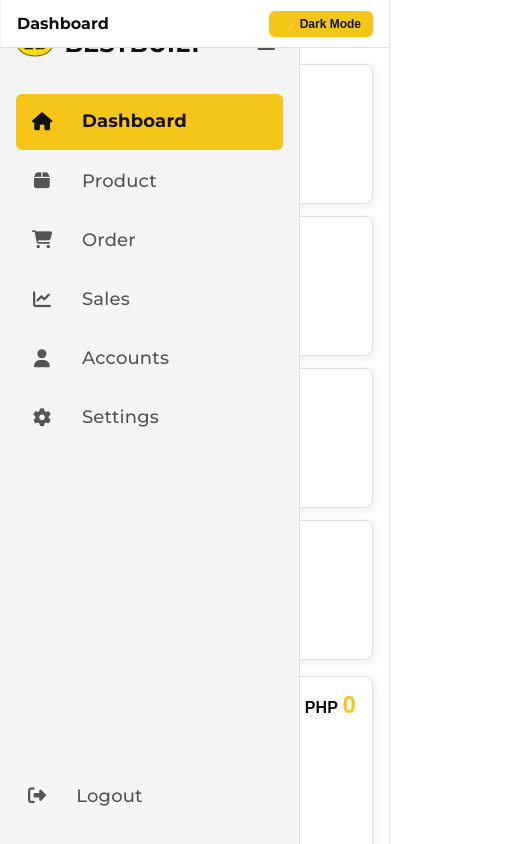
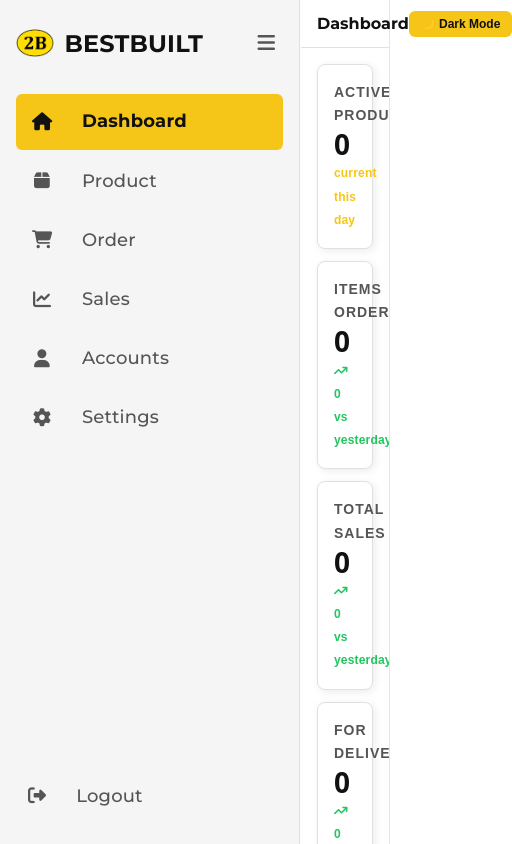
Before and after one commit to crosser800/Kiosk-Website-Control, a React (Vite) app: page / in a window 390 px wide. Shown: the top 844 px of the page, 512 px wide, since content can reach past the window. Built offline with nearby package versions, Linux system fonts and the light colour scheme.

Commit message:
Fix dashboard/sidebar overlap

```diff
--- a/src/App.css
+++ b/src/App.css
@@ -44,13 +44,6 @@ body {
 }
 
 #root {
-  display: flex;
   min-height: 100vh;
   width: 100%;
 }
-
-@media (max-width: 768px) {
-  #root {
-    flex-direction: column;
-  }
-}
--- a/src/App.tsx
+++ b/src/App.tsx
@@ -7,6 +7,7 @@ import Header from './components/Header';
 export default function App() {
   const [active, setActive] = useState('Dashboard');
   const [isDark, setIsDark] = useState(false);
+  const [isCollapsed, setIsCollapsed] = useState(false);
 
   const toggleTheme = () => {
     setIsDark(!isDark);
@@ -39,16 +40,14 @@ export default function App() {
   };
 
   return (
-    <div style={{ display: 'flex' }}>
-      <Sidebar active={active} onNavigate={setActive} />
+    <>
+      <Sidebar active={active} onNavigate={setActive} isCollapsed={isCollapsed} setIsCollapsed={setIsCollapsed} />
 
-      {/* Right side */}
-      <div style={{ flex: 1, display: 'flex', flexDirection: 'column' }}>
+      <div style={{ marginLeft: isCollapsed ? '80px' : '300px', display: 'flex', flexDirection: 'column', minHeight: '100vh', transition: 'margin-left 0.3s ease' }}>
         <Header active={active} isDark={isDark} onToggle={toggleTheme} />
 
-        {/* Page content */}
-        <div style={{ flex: 1 }}>{renderPage()}</div>
+        <div style={{ flex: 1, overflowY: 'auto' }}>{renderPage()}</div>
       </div>
-    </div>
+    </>
   );
 }
--- a/src/components/Sidebar.tsx
+++ b/src/components/Sidebar.tsx
@@ -1,10 +1,11 @@
-import { useState } from 'react';
 import styles from './Sidebar.module.css';
 import logo from "../assets/2B LOGO.png";
 
 type SidebarProps = {
   active: string;
   onNavigate: (item: string) => void;
+  isCollapsed: boolean;
+  setIsCollapsed: (collapsed: boolean) => void;
 };
 
 const navItems = [
@@ -16,8 +17,7 @@ const navItems = [
   { name: 'Settings', icon: 'fa-solid fa-gear' },
 ];
 
-export default function Sidebar({ active, onNavigate }: SidebarProps) {
-  const [isCollapsed, setIsCollapsed] = useState(false);
+export default function Sidebar({ active, onNavigate, isCollapsed, setIsCollapsed }: SidebarProps) {
 
   return (
     <div className={`${styles.sidebar} ${isCollapsed ? styles.collapsed : ''}`}>
```
